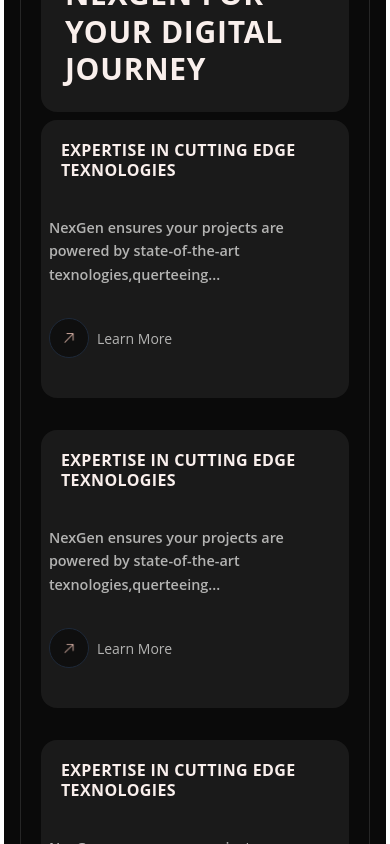
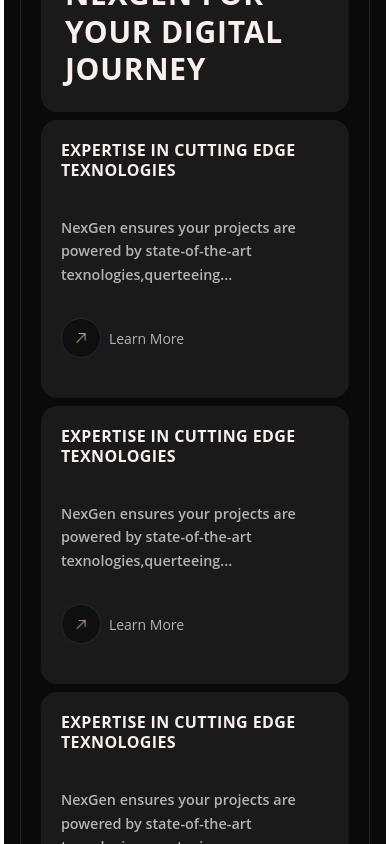
Before and after one commit to cihankarimli/business-wepsite, a Next.js app: page / in a window 390 px wide. Shown: the part 1260-2104 px from the top of the page. Built offline with nearby package versions, Linux system fonts and the light colour scheme.

Commit message:
create responsive

```diff
--- a/src/feutures/header/ui/sections/ReasonsSection.tsx
+++ b/src/feutures/header/ui/sections/ReasonsSection.tsx
@@ -19,11 +19,11 @@
         </div>
 
         {/* Reasons Grid */}
-        <div className="grid grid-cols-1 md:grid-cols-4 gap-8 lg:gap-2">
+        <div className="grid grid-cols-1 lg:grid-cols-4  md:grid-cols-2 gap-2  lg:gap-2">
           {reasonData.map((item: ReasonItem, index: number) => (
             <div
               key={index}
-              className="group bg-[#1A1A1A] rounded-2xl p-2 pb-10   "
+              className="group bg-[#1A1A1A]  w-[100%] rounded-2xl p-2 pb-10   "
             >
               {/* Title */}
               <h3 className="text-[clamp(1rem,2.8vw,1.3rem)] font-bold mb-6 leading-tight py-3 px-3 text-[#F9EFEC] uppercase tracking-wide">
@@ -31,12 +31,12 @@
               </h3>
 
               {/* Description */}
-              <p className="text-[clamp(0.9rem,1.8vw,1.125rem)] text-[#B3B3B2] leading-relaxed mb-8 lg:mb-5">
+              <p className="text-[clamp(0.9rem,1.8vw,1.125rem)] px-3 text-[#B3B3B2] leading-relaxed mb-8 lg:mb-5">
                 {item.text}
               </p>
 
               {/* Learn More Button */}
-              <div className="flex items-center gap-2 cursor-pointer group-hover:gap-6 transition-all duration-300">
+              <div className="flex items-center gap-2 cursor-pointer group-hover:gap-6 px-3 transition-all duration-300">
                 <div className="w-10 h-10 p-3 bg-[#0F0F0F] rounded-full flex items-center justify-center border border-gray-800 group-hover:bg-gray-800 transition-all duration-300">
                   <Image
                     src="/IconArrow.png"
```
